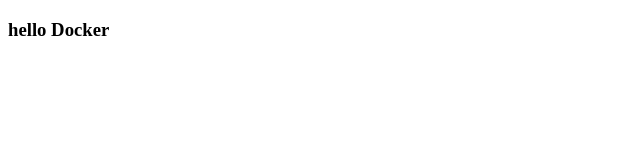
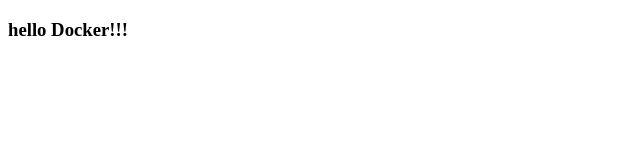
Before and after one commit to 18520234935/docker-pm2, a website: page dist/index.html in a window 1280 px wide. Shown: the full height of the page, 0-640 px from the left. Drawn offline with Linux system fonts and the light colour scheme.

Commit message:
version1

```diff
--- a/dist/index.html
+++ b/dist/index.html
@@ -6,6 +6,6 @@
     <title>Document</title>
 </head>
 <body>
-    <h3>hello Docker</h3>
+    <h3>hello Docker!!!</h3>
 </body>
 </html>
```
